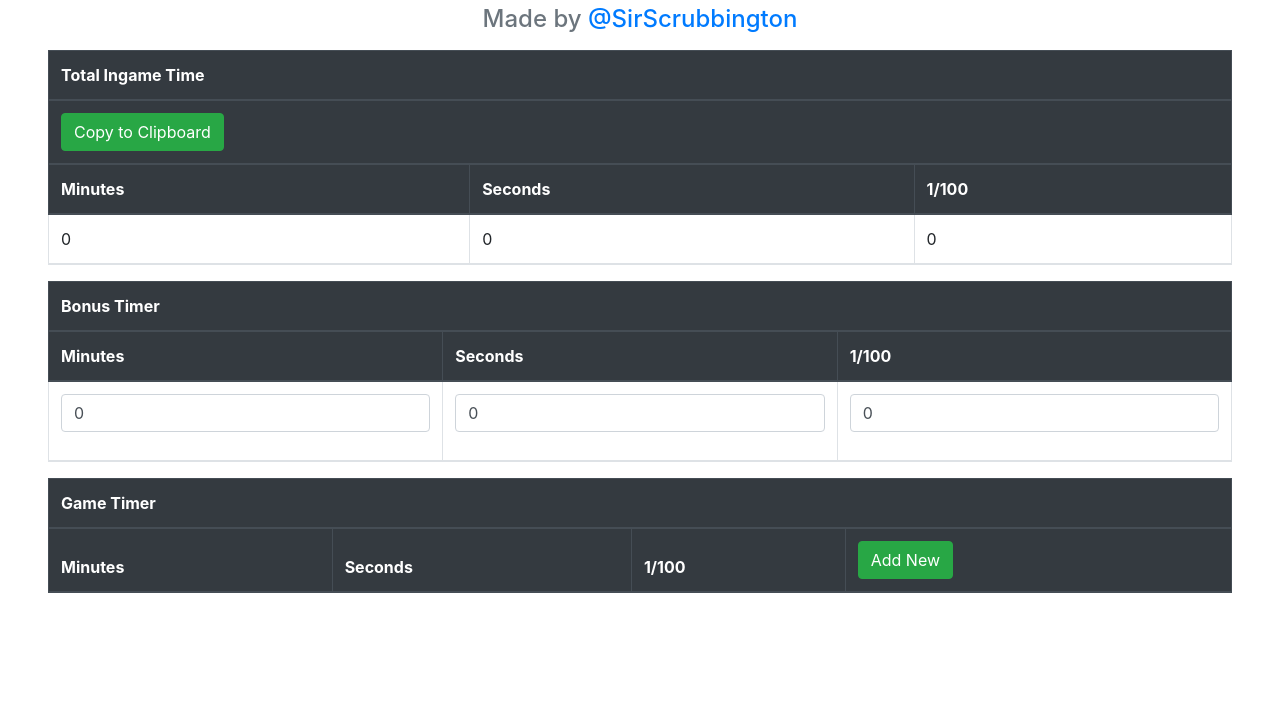
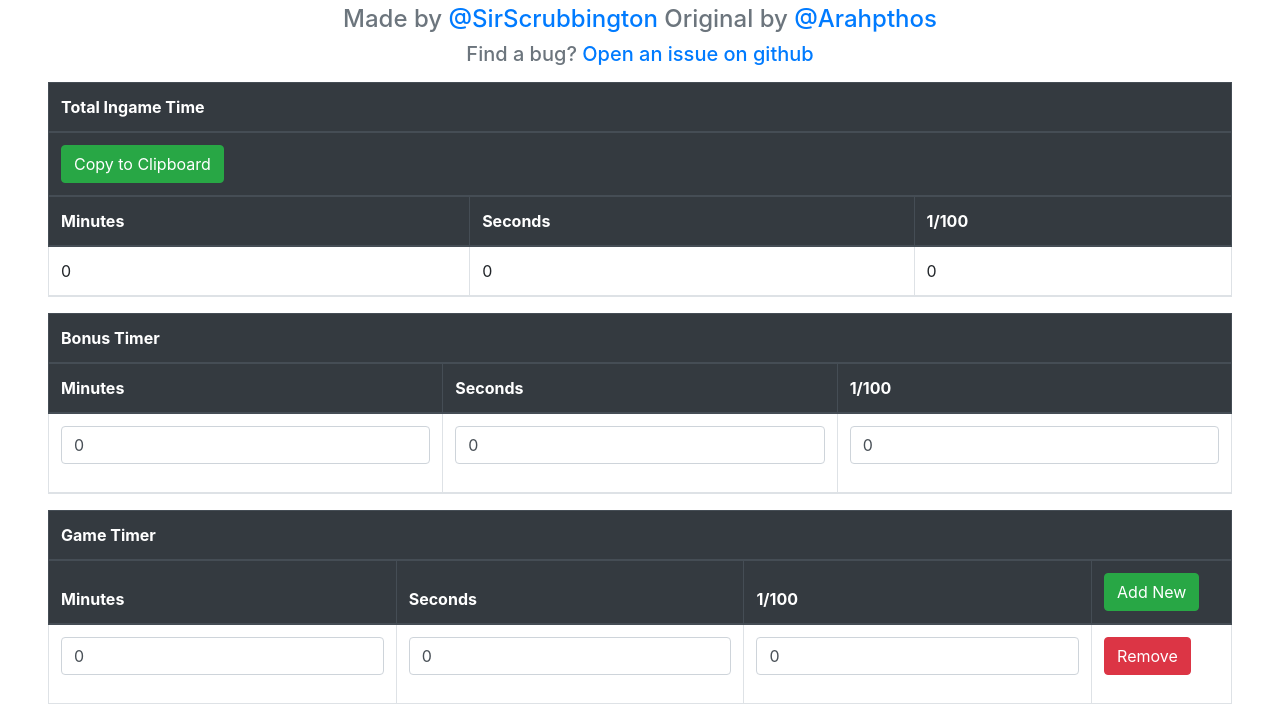
Before and after one commit to damon-murdoch/ssbu-classic-igt-calc, a plain HTML site: page index.html in a window 1280 px wide. Shown: the part 97-825 px from the top of the page. Before the commit the page ends 800 px from the top, so only its background shows below. Drawn offline with Linux system fonts and the light colour scheme.

Commit message:
Credited @Arahpthos, added github issues button

```diff
--- a/index.html
+++ b/index.html
@@ -33,6 +33,16 @@
 				Made by
 				<a href='https://twitter.com/SirScrubbington'>
 					@SirScrubbington
+				</a>
+				Original by
+				<a href='https://twitter.com/Arahpthos'>
+					@Arahpthos
+				</a>
+			</p>
+			<p class='h5 text-muted'>
+				Find a bug?
+				<a href='https://github.com/SirScrubbington/ssbu-classic-igt-calc/issues'>
+					Open an issue on github
 				</a>
 			</p>
 		</div>
--- a/index.js
+++ b/index.js
@@ -214,4 +214,7 @@ $(document).ready(function(){
 			console.error('Clipboard interaction not supported by browser.');
 		}
 	});
+
+	// Add an initial game timer object to the page
+	addGameTimer();
 });
```
